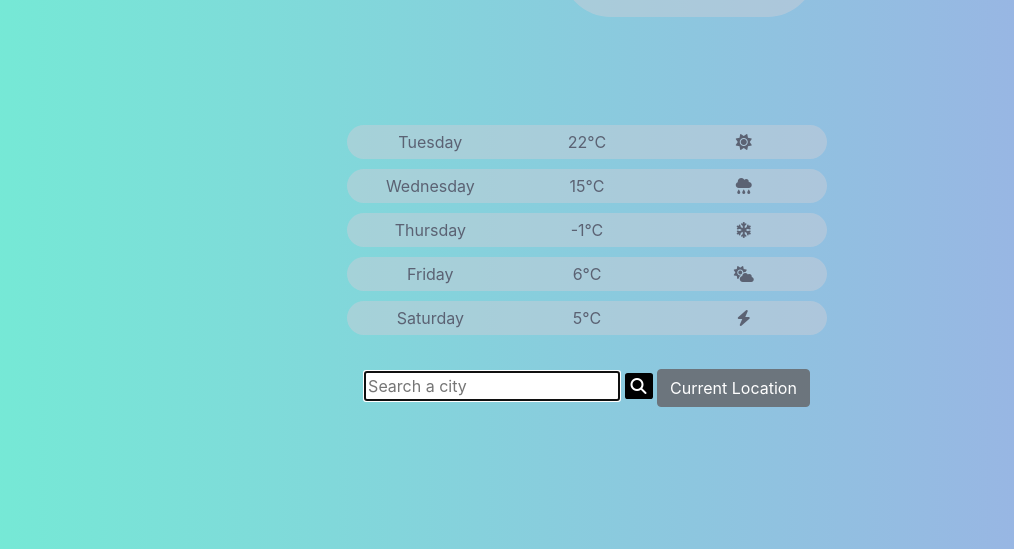
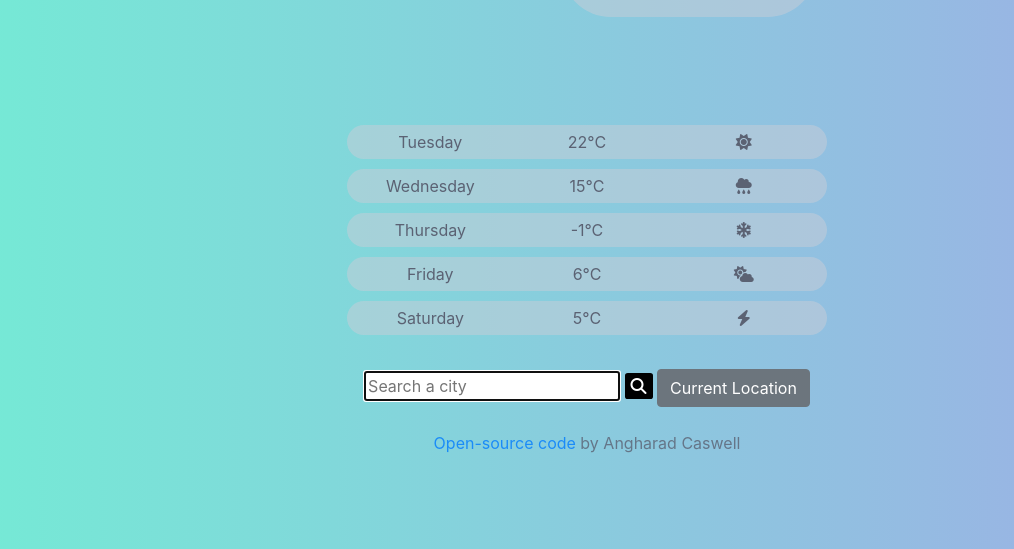
Before and after one commit to angharadcaswell/shecodes-challenge, a plain HTML site: page index.html in a window 1280 px wide. Shown: the part 251-800 px from the top of the page, without its empty margins (53-1067 px from the left). Drawn offline with nearby package versions, Linux system fonts and the light colour scheme; a web font is replaced by a local one.

Commit message:
Added link to open source code

```diff
--- a/index.html
+++ b/index.html
@@ -136,6 +136,13 @@
         <input type="text" placeholder="Search a city" autofocus="on" autocomplete="off" id="city-input" />
         <button type="submit" class="searchbutton"><i class="fas fa-search"></i></button>
         <button class="btn btn-secondary" type="button" id="current-location">Current Location</button>
+</br>
+</br>
+        <p>
+            <a href="https://github.com/angharadcaswell/shecodes-challenge" target="_blank">
+            Open-source code </a>
+            by Angharad Caswell
+        </p>
     </form>
     </div>
     <script src="src/index.js"></script>
--- a/src/style.css
+++ b/src/style.css
@@ -7,6 +7,12 @@ h1 {
 
 body {
   background-image: linear-gradient(to right, #74ebd5 0%, #9face6 100%);
+}
+
+p {
+  text-align: center;
+  color: #5b6273;
+  opacity: 0.8;
 }
 
 .container {
```
Also changed, not shown: 1 other file.
